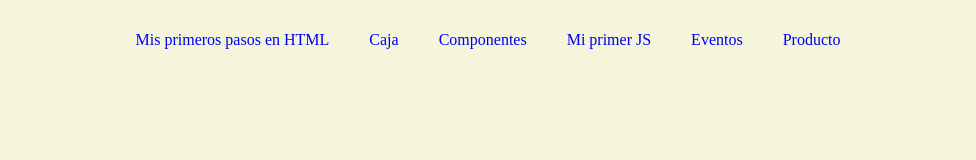
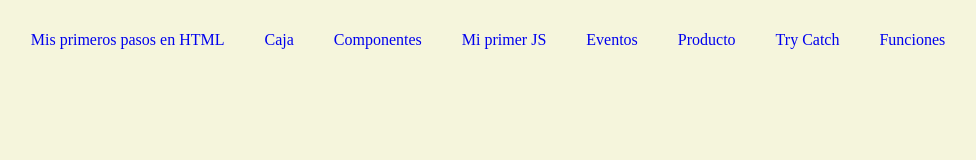
Before and after one commit to Cuervy117/EjerciciosClaseIngenieriaSoftware, a plain HTML site: page index.html in a window 1280 px wide. Shown: the whole page, without its empty margins (172-1148 px from the left). Drawn offline with Linux system fonts and the light colour scheme.

Commit message:
ft: Se agregaron los botones a los ejemplos de concurrencia y trycatch

```diff
--- a/index.html
+++ b/index.html
@@ -17,6 +17,8 @@
             <li class="opcion"><a href="pages/empezandoconjs.html">Mi primer JS</a></li>
             <li class="opcion"><a href="pages/eventos.html">Eventos</a></li>
             <li class="opcion"><a href="pages/producto.html">Producto</a></li>
+            <li class="opcion"><a href="pages/trycatch.html">Try Catch</a></li>
+            <li class="opcion"><a href="pages/concurrencia.html">Funciones</a></li>
         </ul>
     </section>
 </body>
```
